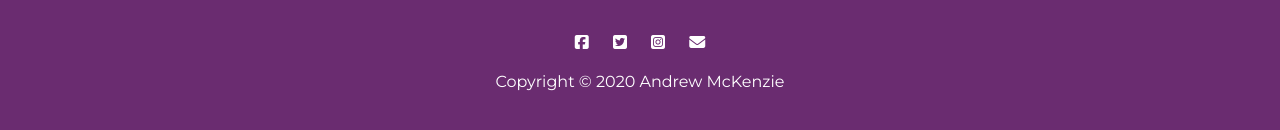
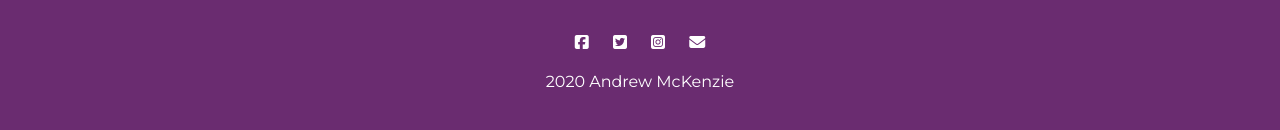
Before and after one commit to andym1215/applandingpage, a plain HTML site: page index.html in a window 1280 px wide. Shown: the part 2932-3062 px from the top of the page. Drawn offline with nearby package versions, Linux system fonts and the light colour scheme.

Commit message:
Uploaded some changes to text and design

```diff
--- a/css/styles.css
+++ b/css/styles.css
@@ -1,3 +1,4 @@
+/* HTML Elements */
 body {
   font-family: "Montserrat", sans-serif;
   margin: 0;
@@ -28,6 +29,7 @@ html {
 p {
   color: #8f8f8f;
 }
+/* ID Elements */
 #cta {
   text-align: center;
   background-color: #6a2c70;
@@ -61,6 +63,7 @@ p {
   background-color: #6a2c70;
   color: #fff;
 }
+/* Media Elements */
 @media (max-width: 1000px) {
   #title {
     text-align:center;
@@ -71,7 +74,7 @@ p {
     left:0;
   }
 }
-
+/* Class Elements */
 .btn {
   background-color: #b83b5e;
   color: #fff;
--- a/index.html
+++ b/index.html
@@ -29,7 +29,7 @@
         <button class="navbar-toggler" type="button" data-toggle="collapse" data-target="#navbarSupportedContent" aria-controls="navbarSupportedContent" aria-expanded="false" aria-label="Toggle navigation">
           <span class="navbar-toggler-icon"></span>
         </button>
-<!-- End of Title but Start of Navigation Bar -->
+<!-- Start of Navigation Bar -->
         <div class="collapse navbar-collapse" id="navbarSupportedContent">
           <ul class="navbar-nav ml-auto">
             <li class="nav-item"><a class="nav-link" href="#footer">Contact</a></li>
@@ -37,7 +37,6 @@
             <li class="nav-item"><a class="nav-link" href="#cta">Download</a></li>
           </ul>
         </div>
-<!-- End of Navigation Bar -->
       </nav>
       <div class="row">
         <div class="col-lg-6">
@@ -52,7 +51,6 @@
       </div>
     </div>
   </section>
-<!-- End of Landing page -->
 <!-- Start of Features -->
   <section id="features">
   <div class="row">
@@ -73,7 +71,7 @@
     </div>
   </div>
   </section>
-<!-- Testimonials -->
+<!-- start of Testimonials -->
   <section id="testimonials">
     <div id="testimonial-carousel" class="carousel slide carousel-fade" data-ride="false">
   <div class="carousel-inner">
@@ -98,14 +96,14 @@
   </a>
 </div>
   </section>
-  <!-- Press -->
+<!-- Press Section -->
   <section id="press">
     <img class="press-logo" src="images/TechCrunch.png" alt="tc-logo">
     <img class="press-logo" src="images/tnw.png" alt="tnw-logo">
     <img class="press-logo" src="images/bizinsider.png" alt="biz-insider-logo">
     <img class="press-logo" src="images/mashable.png" alt="mashable-logo">
   </section>
-  <!-- Pricing -->
+<!-- Pricing Section-->
   <section id="pricing">
     <div class="pricing-header px-3 py-3 pt-md-5 pb-md-4 mx-auto text-center">
       <h1 class="display-4">Have a pricing plan for your product?</h1>
@@ -160,19 +158,19 @@
         </div>
       </div>
   </section>
-  <!-- Call to Action -->
+<!-- Call to Action -->
   <section id="cta">
     <h3 class="cta-heading">Allow your customers to get in contact with you and reach out to your social media websites.</h3>
     <button type="button" class="primary-btn btn-dark btn-lg download-button"><i class="fab fa-apple"> Download</i></button>
       <button type="button2" class="primary-btn btn-dark btn-lg download-button"><i class="fab fa-google-play"> Download</i></button>
   </section>
-  <!-- Footer -->
+<!-- Footer -->
   <footer id="footer">
     <i class="social-icon fab fa-facebook-square"></i>
     <i class="social-icon fab fa-twitter-square"></i>
     <i class="social-icon fab fa-instagram-square"></i>
     <i class="social-icon fas fa-envelope"></i>
-    <p class="copyright">Copyright © 2020 Andrew McKenzie</p>
+    <p class="copyright">2020 Andrew McKenzie</p>
   </footer>
 </body>
 </html>
```
Also changed, not shown: 1 other file.
